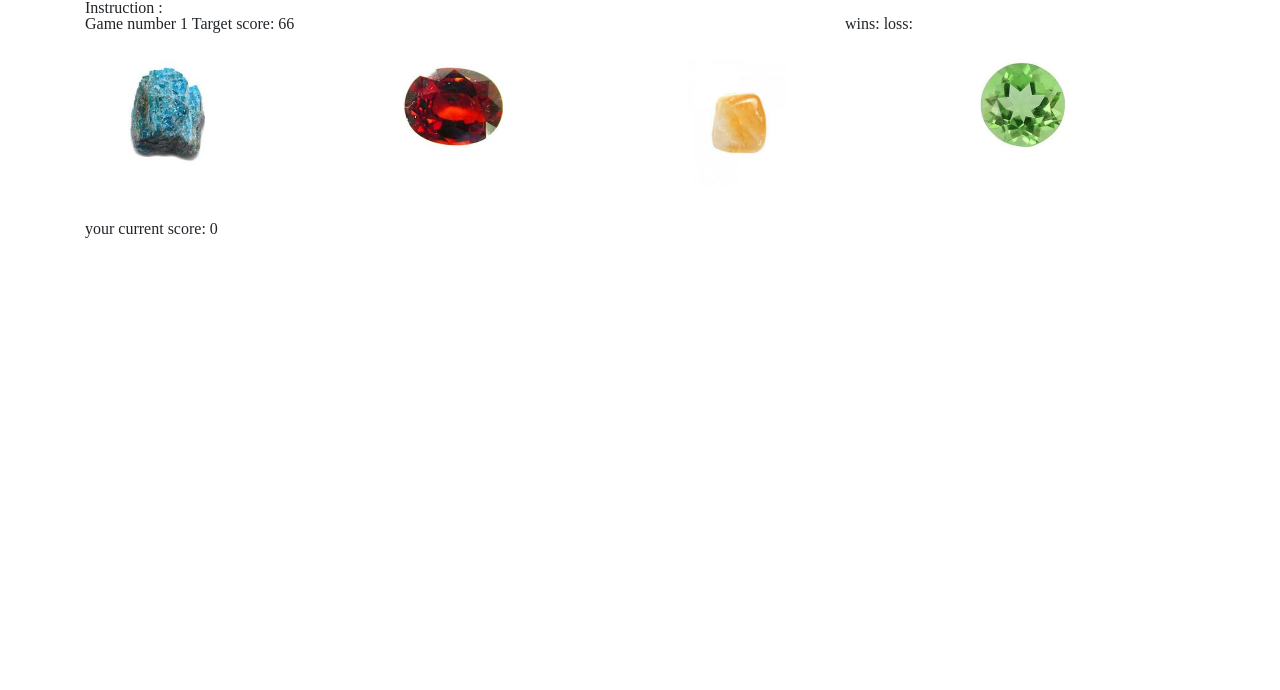
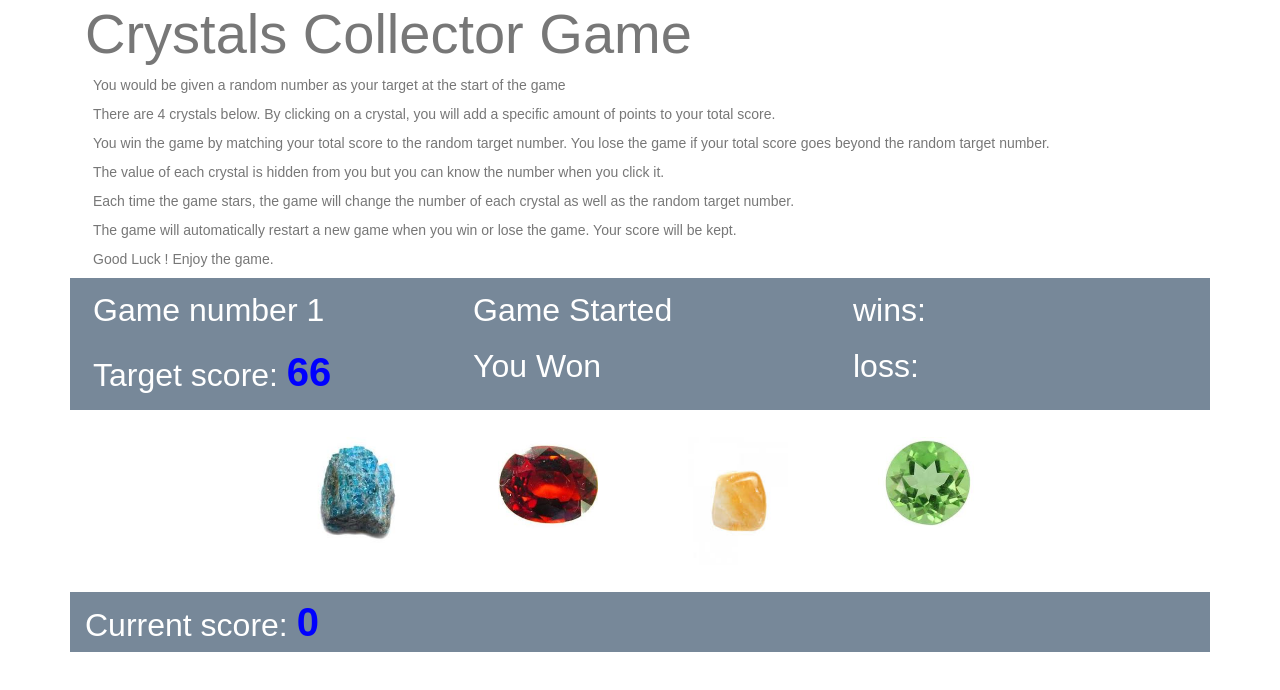
Before and after one commit to JasonJPeng/unit-4-game, a plain HTML site: page index.html in a window 1280 px wide. Drawn offline with nearby package versions, Linux system fonts and the light colour scheme.

Commit message:
The design is done

```diff
--- a/assets/css/style.css
+++ b/assets/css/style.css
@@ -1,6 +1,34 @@
+
+.container {
+    /* border-style: solid; */
+    /* background-color: aqua; */
+}
+
+body {
+    color: #777777;
+    font-family: 'Arial', 'Helvetica Neue', Helvetica, sans-serif;
+    font-size:14px;
+}
+
 .imgCrystal {
     width:100px;
     height:100;
     margin: 20px;
     object-fit: cover;
 }
+
+p{
+    margin:8px;
+}
+
+.gameInfo {
+    background-color: lightslategray;
+    color:#ffffff;
+    font-size:24pt;
+}
+
+#target , #total{
+    color: blue;
+    font-size: 30pt;
+    font-weight: 900;
+}
--- a/assets/javascript/game.js
+++ b/assets/javascript/game.js
@@ -9,6 +9,11 @@ function random(a, b) {
 function init () {
   total = 0;
   game++;
+
+//    setTimeout(function () {
+    // $("#gameStatus").text("Starting...");
+//    }, 2000);
+
 
    $("#game").text(game);
    target = random(19, 120);
@@ -24,6 +29,8 @@ function init () {
    btn4 = random(1,12)
    $("#btn4").attr("user-data", btn4);
 
+   $("#gameStatus").text("Game Started");
+
 }
 
 
@@ -38,11 +45,15 @@ $(".btn").on("click", function() {
    $("#total").text(total);
 
    if (total > target) { // Loss
-      alert ("You lose !!");
+    //   alert ("You lose !!");
+      $("#gameStatus").text("Game Over");
+      $("#winLoss").text("You Lost");
       $("#losses").text(++losses);
       init();
    } else if (total === target) { // win
-      alert ("You win");
+    //   alert ("You win");
+      $("#gameStatus").text("Game Over");
+      $("#winLoss").text("You Won");
       $("#wins").text(++wins);
       init();
 
--- a/index.html
+++ b/index.html
@@ -4,58 +4,81 @@
 <title>Crystals Collector Game</title>
 <meta charset="utf-8">
 <!-- Added a link to Bootstrap-->
+<link rel="stylesheet" type="text/css" href="assets/css/reset.css">
 <link rel="stylesheet" href="https://maxcdn.bootstrapcdn.com/bootstrap/4.0.0/css/bootstrap.min.css">
   <!-- <link rel="stylesheet" href="https://maxcdn.bootstrapcdn.com/bootstrap/4.0.0/css/bootstrap.min.css"> -->
-  <link rel="stylesheet" type="text/css" href="assets/css/reset.css">
+
   <link rel="stylesheet" type="text/css" href="assets/css/style.css">
   <script src="https://ajax.googleapis.com/ajax/libs/jquery/3.4.0/jquery.min.js"></script>
 
   <script type="text/javascript" src="assets/javascript/game.js"></script>
 </head>
 <body>
- <div class="container">
+ <div class="container container-fluid">
    <div class="row">
     <div class="col">
-      Instruction :
+        <!-- <div class="jumbotron jumbotron-fluid"> -->
+
+              <h1 class="display-4">Crystals Collector Game</h1>
+              <p>You would be given a random number as your target at the start of the game</p>
+              <p>There are 4 crystals below. By clicking on a crystal, you will add a specific amount of points to your
+                    total score.
+              </p>
+              <p> You win the game by matching  your total score to the random target number. You lose the game
+                if your total score goes beyond the random target number.
+              </p>
+              <p> The value of each crystal is hidden from you but you can know the number when you click it. </p>
+              <p>Each time the game stars, the game will change the number of each crystal as well as the random target number.</p>
+              <p>The game will automatically restart a new game when you win or lose the game. Your score will be kept.</p>
+              <p>Good Luck ! Enjoy the game.</p>
+        <!-- </div> -->
+
     </div>
    </div>
 
-   <div class="row">
-     <div class = "col-8">
-       Game number <span id="game"></span> Target score: <span id = "target">98</span>
+   <div class="row gameInfo">
+     <div class = "col-4">
+       <p>Game number <span id="game"></span></p>
+       <p>Target score: <span id = "target">98</span> </p>
+     </div>
+     <div class = "col-4">
+       <p id="gameStatus">Game Over</p>
+       <p id="winLoss">You Won</p>
      </div>
      <div class ="col-4">
-       wins: <span id ="wins"></span>
-       loss: <span id ="losses"></span>
+       <p>wins: <span id ="wins"></span></p>
+       <p>loss: <span id ="losses"></span></p>
      </div>
    </div>
 
    <div class="row">
-    <div class="col-3">
+     <div class="col-2"></div>
+    <div class="col-2">
       <span class = "btn" user-data = "0" id="btn1">
         <img class="imgCrystal" src = "assets/images/1.jpeg">
       </span>
     </div>
-    <div class="col-3">
+    <div class="col-2">
       <span class = "btn" user-data = "0" id="btn2">
           <img class="imgCrystal" src = "assets/images/2.jpeg">
       </span>
     </div>
-    <div class="col-3">
+    <div class="col-2">
       <span class = "btn" user-data = "0" id="btn3">
           <img class="imgCrystal" src = "assets/images/3.jpeg">
       </span>
     </div>
-    <div class="col-3">
+    <div class="col-2">
       <span class = "btn" user-data = "0" id="btn4">
           <img class="imgCrystal" src = "assets/images/4.jpeg">
       </span>
     </div>
+    <div class="col-2"></div>
    </div>
 
-   <div class="row">
+   <div class="row gameInfo">
      <div class="col">
-       your current score: <span id = "total"></span>
+       Current score: <span id = "total"></span>
      </div>
    </div>
 
```
Also changed, not shown: history.txt, 1 other file.
